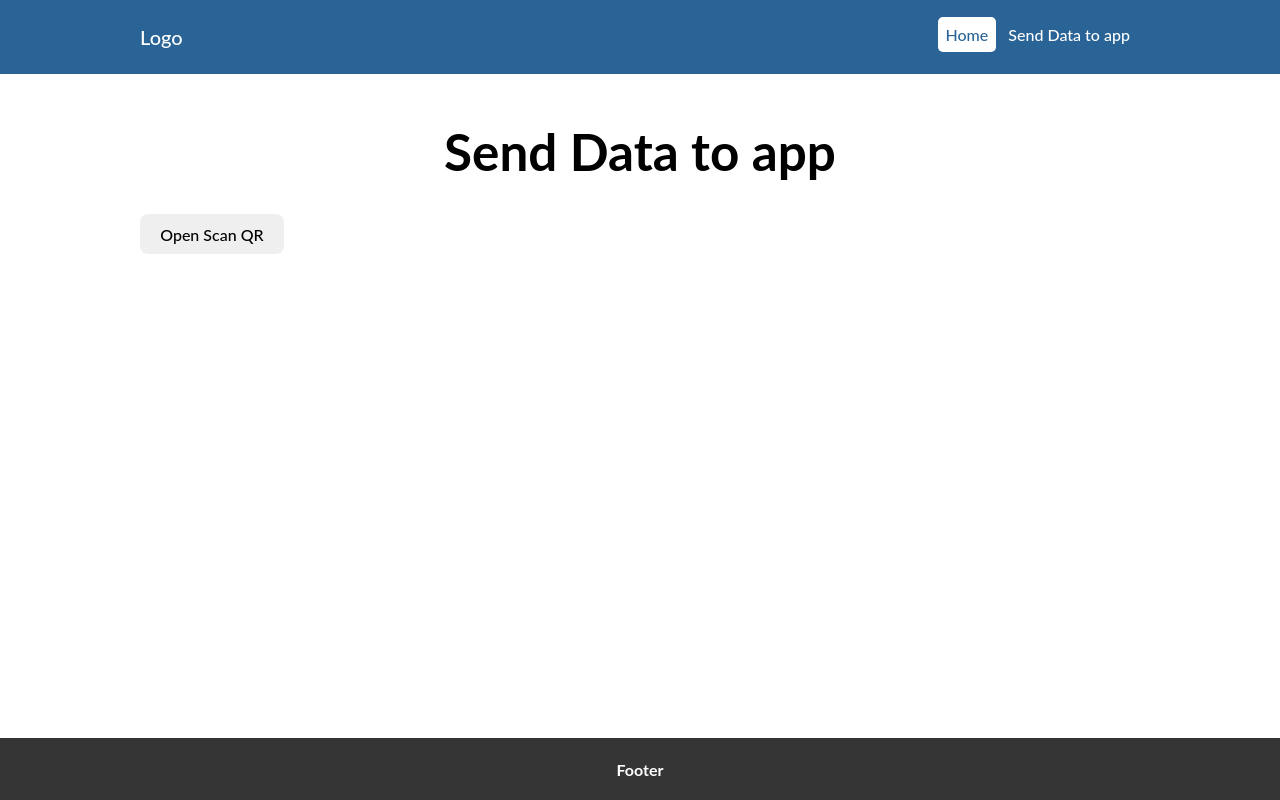
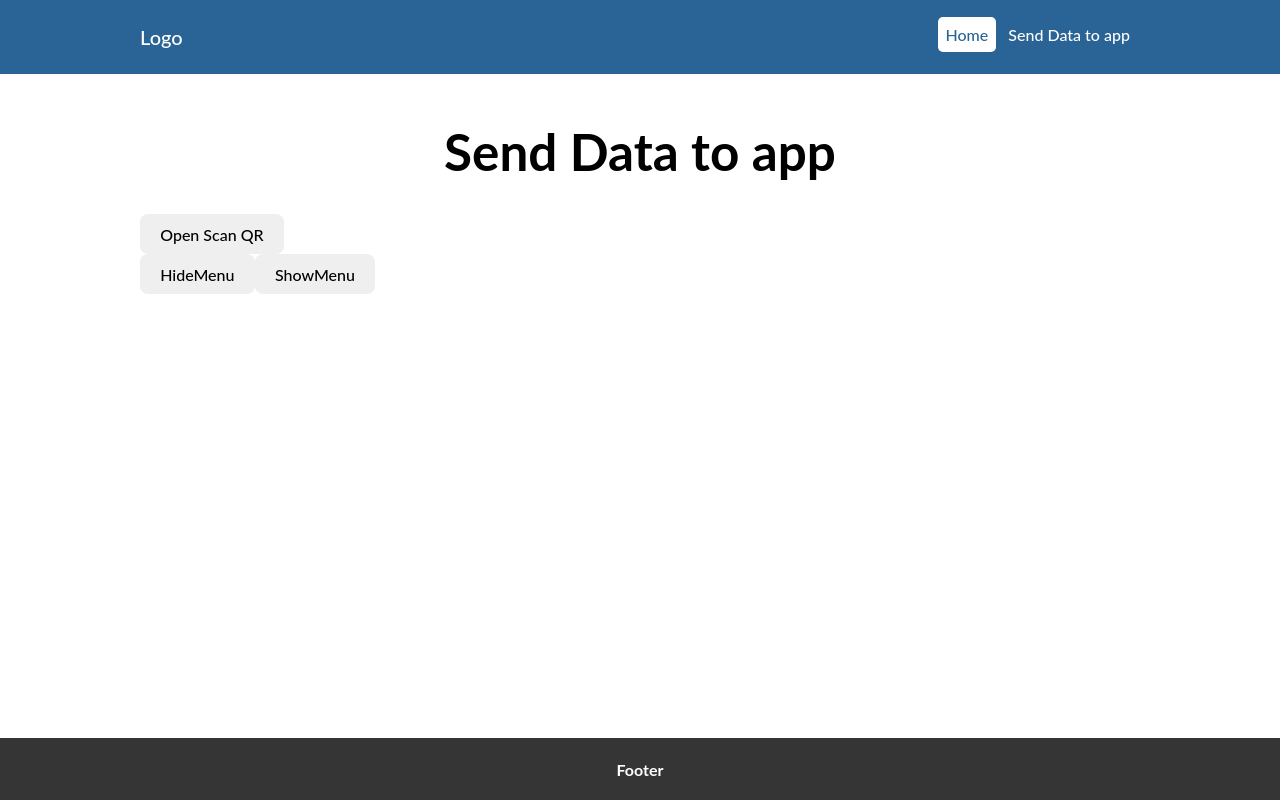
Before and after one commit to solitarysp/dosi-web-example, a React (Vite) app in the folder sample-send-data-webview/: page / in a window 1280 px wide. Built offline with nearby package versions, Linux system fonts and the light colour scheme.

Commit message:
add sample-send-data-webview

```diff
--- a/sample-send-data-webview/src/SendDataToApp.jsx
+++ b/sample-send-data-webview/src/SendDataToApp.jsx
@@ -5,6 +5,27 @@ function SenDataToApp() {
         var data = JSON.stringify(
             {
                 "method": "scan_qr"
+            }
+        );
+        window.ReactNativeWebView?.postMessage(data)
+    }
+
+    async function hideMenu() {
+        var data = JSON.stringify(
+            {
+                "method": "menu_control",
+                "data": false
+
+            }
+        );
+        window.ReactNativeWebView?.postMessage(data)
+    }
+
+    async function showMenu() {
+        var data = JSON.stringify(
+            {
+                "method": "menu_control",
+                "data": true
             }
         );
         window.ReactNativeWebView?.postMessage(data)
@@ -18,6 +39,14 @@ function SenDataToApp() {
                     Open Scan QR
                 </button>
             </div>
+            <div>
+                <button onClick={hideMenu}>
+                    HideMenu
+                </button>
+                <button onClick={showMenu}>
+                    ShowMenu
+                </button>
+            </div>
         </div>
     )
 }
```
